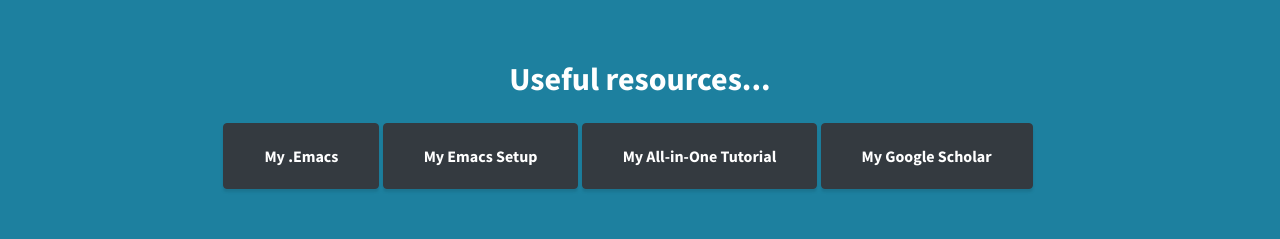
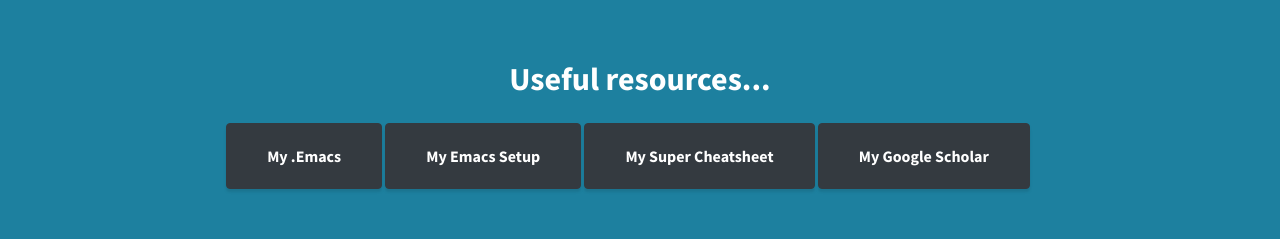
Before and after one commit to zazhang/zazhang.github.io, a plain HTML site: page index.html in a window 1280 px wide. Shown: the part 2480-2719 px from the top of the page. Drawn offline with Linux system fonts and the light colour scheme.

Commit message:
Modify super cheatsheet

```diff
--- a/index.html
+++ b/index.html
@@ -207,7 +207,7 @@
         <h2 class="mb-4">Useful resources...</h2>
         <a href="https://gist.github.com/zazhang/3fcc181d2cac1788337a4a26a0953bfa" class="btn btn-xl btn-dark">My .Emacs</a>
         <a href="https://gist.github.com/zazhang/e81a4b05b4c2462f3ee2774d6249ea86" class="btn btn-xl btn-dark">My Emacs Setup</a>
-        <a href="https://gist.github.com/zazhang/6c719ce6ff5ee9911ae698d947df5e64" class="btn btn-xl btn-dark">My All-in-One Tutorial</a>
+        <a href="https://gist.github.com/zazhang/6c719ce6ff5ee9911ae698d947df5e64" class="btn btn-xl btn-dark">My Super Cheatsheet</a>
         <a href="https://scholar.google.com.hk/citations?user=dUp4EZgAAAAJ&hl=en" class="btn btn-xl btn-dark mr-4">My Google Scholar</a>
       </div>
     </section>
```
